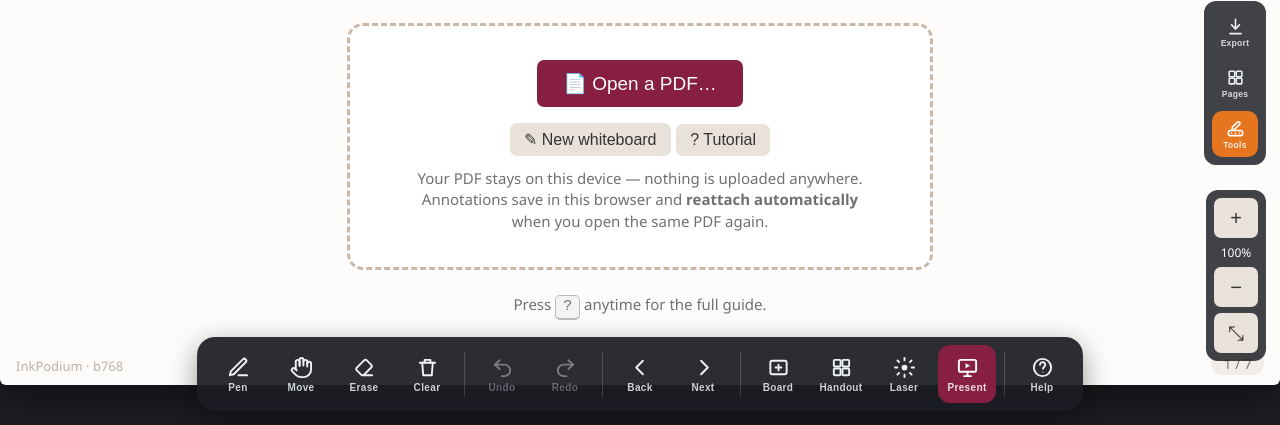
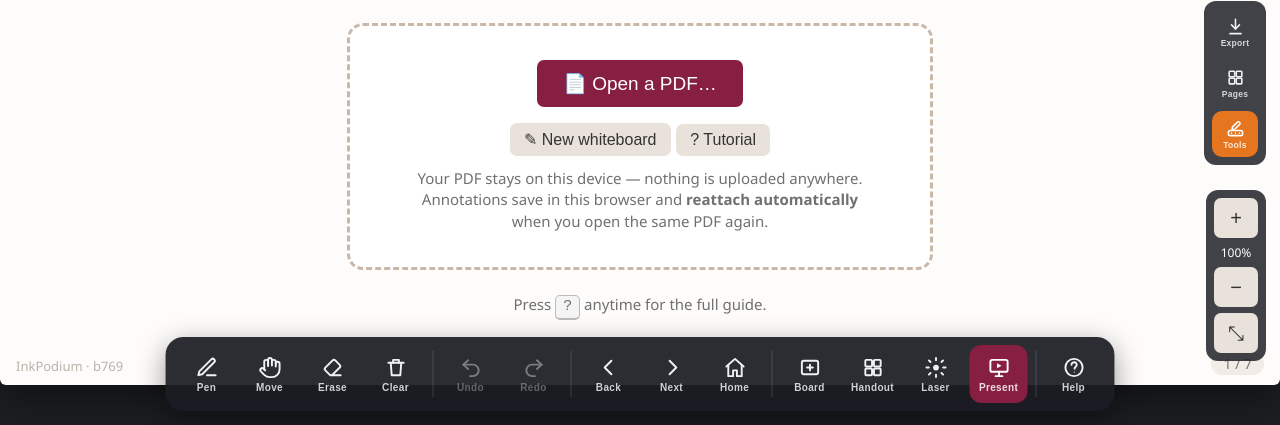
Before and after one commit to RobertHildebrand/inkpodium, a plain HTML site: page index.html in a window 1280 px wide. Shown: the part 375-800 px from the top of the page. Drawn offline with Linux system fonts and the light colour scheme.

Commit message:
b769: mobile polish — proper viewport meta + notch safe areas, Home button in toolbar, tappable brand returns to start

```diff
--- a/index.html
+++ b/index.html
@@ -2,6 +2,7 @@
 <html lang="en">
 <head>
 <meta charset="utf-8">
+<meta name="viewport" content="width=device-width,initial-scale=1,viewport-fit=cover">
 <title>InkPodium — annotate, compose &amp; present PDFs in your browser</title>
 <link rel="icon" type="image/svg+xml" href="favicon.svg">
 <link rel="apple-touch-icon" href="apple-touch-icon.png">
@@ -41,7 +42,7 @@ table.nice th,table.nice td{border-bottom:1px solid #ccc;padding:5px 14px;text-a
 table.nice th{background:#861F41;color:#fff}
 #progress{position:absolute;top:0;left:0;height:5px;background:#E5751F;width:0;z-index:50;transition:width .2s}
 #counter{position:absolute;bottom:10px;right:16px;font-size:14px;color:#757575;cursor:pointer;z-index:50}
-#brand{position:absolute;bottom:10px;left:16px;font-size:13px;color:#b9b2a9;z-index:50}
+#brand{position:absolute;bottom:10px;left:16px;font-size:13px;color:#b9b2a9;z-index:50;cursor:pointer}
 #toc{position:fixed;top:0;left:0;bottom:0;width:360px;background:#26282e;color:#eee;transform:translateX(-100%);transition:.25s;z-index:400;overflow-y:auto;padding:18px}
 #toc.open{transform:none}
 #toc h3{margin:4px 0 10px;color:#E5751F}
@@ -105,7 +106,7 @@ body.handout .frag{opacity:1;transform:none}
 #ink{touch-action:pinch-zoom;-webkit-user-select:none;user-select:none;-webkit-touch-callout:none}
 body.penmode,body.penmode *{-webkit-user-select:none!important;user-select:none!important;-webkit-touch-callout:none!important}
 body.handout #ink{display:none}
-#touchbar{position:fixed;bottom:14px;left:50%;transform:translateX(-50%);z-index:520;display:none;gap:5px;align-items:stretch;background:rgba(28,30,36,.93);padding:8px 12px;border-radius:18px;box-shadow:0 8px 28px rgba(0,0,0,.4)}
+#touchbar{position:fixed;bottom:calc(14px + env(safe-area-inset-bottom,0px));left:50%;transform:translateX(-50%);z-index:520;display:none;gap:5px;align-items:stretch;background:rgba(28,30,36,.93);padding:8px 12px;border-radius:18px;box-shadow:0 8px 28px rgba(0,0,0,.4)}
 #touchbar button{width:58px;height:58px;border:none;border-radius:12px;background:transparent;color:#eef1f5;display:flex;flex-direction:column;align-items:center;justify-content:center;gap:4px;padding:0;cursor:pointer}
 #touchbar button svg{width:23px;height:23px;flex:0 0 auto}
 #touchbar .tblbl{font-size:10px;font-weight:600;letter-spacing:.35px;line-height:1;opacity:.85}
@@ -189,7 +190,7 @@ body.handout .noprint{display:none}
 button:focus-visible,a:focus-visible,input:focus-visible,select:focus-visible,textarea:focus-visible,[tabindex]:focus-visible{outline:3px solid #33658a;outline-offset:2px}
 @media (prefers-reduced-motion:reduce){*,*::before,*::after{animation:none!important;transition:none!important}}
 .kicker{color:#a4520e}
-#zoomctl{position:fixed;right:14px;bottom:64px;z-index:520;display:flex;flex-direction:column;gap:6px;align-items:center;background:rgba(38,40,46,.88);padding:8px;border-radius:12px}
+#zoomctl{position:fixed;right:calc(14px + env(safe-area-inset-right,0px));bottom:64px;z-index:520;display:flex;flex-direction:column;gap:6px;align-items:center;background:rgba(38,40,46,.88);padding:8px;border-radius:12px}
 #zoomctl button{width:44px;height:40px;font-size:20px;padding:0}
 #zPct{color:#fff;font-size:12px;min-height:14px}
 body.handout #zoomctl{display:none}
@@ -203,7 +204,7 @@ body.handout #zoomctl{display:none}
 #tedPrev{display:none;background:rgba(255,255,255,.96);border:1px dashed #999;border-radius:6px;margin-top:4px;padding:6px 10px;min-height:22px;max-width:480px;overflow-x:auto}
 #tedPrev.on{display:block}
 #tedPrev svg{vertical-align:middle}
-#sidectl{position:fixed;right:14px;bottom:260px;z-index:520;display:flex;flex-direction:column;gap:5px;align-items:center;background:rgba(38,40,46,.88);padding:8px;border-radius:12px}
+#sidectl{position:fixed;right:calc(14px + env(safe-area-inset-right,0px));bottom:260px;z-index:520;display:flex;flex-direction:column;gap:5px;align-items:center;background:rgba(38,40,46,.88);padding:8px;border-radius:12px}
 #sidectl button{width:46px;height:46px;border:none;border-radius:10px;background:transparent;color:#eef1f5;display:flex;flex-direction:column;align-items:center;justify-content:center;gap:3px;cursor:pointer;padding:0}
 #sidectl button svg{width:19px;height:19px;flex:0 0 auto}
 #sidectl .sclbl{font-size:8.5px;font-weight:600;letter-spacing:.3px;line-height:1;opacity:.85}
@@ -244,7 +245,7 @@ body.present.idlehide{cursor:none}
 body.present.idlehide #touchbar{opacity:0;pointer-events:none}
 #tbHide{display:none!important}
 body.present #tbHide{display:flex!important}
-#tbTab{position:fixed;bottom:8px;left:50%;transform:translateX(-50%);z-index:521;display:none;background:rgba(28,30,36,.8);color:#fff;border-radius:12px;padding:5px 34px;font-size:17px;cursor:pointer;user-select:none;box-shadow:0 4px 16px rgba(0,0,0,.35)}
+#tbTab{position:fixed;bottom:calc(8px + env(safe-area-inset-bottom,0px));left:50%;transform:translateX(-50%);z-index:521;display:none;background:rgba(28,30,36,.8);color:#fff;border-radius:12px;padding:5px 34px;font-size:17px;cursor:pointer;user-select:none;box-shadow:0 4px 16px rgba(0,0,0,.35)}
 #tbTab:hover{background:rgba(28,30,36,.97)}
 #tut{position:fixed;inset:0;background:rgba(20,22,26,.88);z-index:645;display:none;align-items:flex-start;justify-content:center;overflow:auto;padding:28px 3vw}
 #tut.open{display:flex}
@@ -258,7 +259,7 @@ body.present #tbHide{display:flex!important}
 <body>
 <div id="stage"><div id="deck">
 <div id="progress"></div>
-<div id="brand">InkPodium</div>
+<div id="brand" role="button" tabindex="0" title="Back to the start page">InkPodium</div>
 <div id="counter">1 / 1</div>
 
 <section class="slide cover noprint" data-inkkey="cover">
@@ -566,6 +567,7 @@ addEventListener('keydown',e=>{
   }
 });
 counter.onclick=()=>toc.classList.toggle('open');
+(function(){const b=document.getElementById('brand');if(b){b.onclick=()=>show(0);b.onkeydown=e=>{if(e.key==='Enter'||e.key===' ')show(0);};}})();
 (function(){
   const si=document.getElementById('pdfSearch');
   if(si){let t=null;si.addEventListener('input',()=>{clearTimeout(t);t=setTimeout(()=>runSearch(si.value),400);});}
@@ -805,7 +807,7 @@ function onVV(){
   if(vvRAF)return;
   vvRAF=requestAnimationFrame(()=>{vvRAF=null;sizeInk();pinUI();});
 }
-try{document.getElementById('brand').textContent+=' · b768';}catch(e){}
+try{document.getElementById('brand').textContent+=' · b769';}catch(e){}
 if('serviceWorker' in navigator&&location.protocol==='https:'){try{navigator.serviceWorker.register('sw.js');}catch(e){}}
 sizeInk();pinUI();
 addEventListener('resize',onVV);
@@ -1506,6 +1508,7 @@ function removeInkPrints(){document.querySelectorAll('canvas.inkprint').forEach(
     present:ic('<rect x="3" y="4" width="18" height="12.5" rx="2"/><path d="M10 7.6v5.3l4.6-2.65z" fill="currentColor" stroke="none"/><path d="M12 16.5v3.5M8.5 21h7"/>'),
     help:ic('<circle cx="12" cy="12" r="9"/><path d="M9.4 9.2a2.7 2.7 0 115.2 1c-.7 1.1-2 1.4-2 3"/><circle cx="12.4" cy="16.8" r="0.6" fill="currentColor" stroke="none"/>'),
     hide:ic('<polyline points="6 10 12 16 18 10"/>'),
+    home:ic('<path d="M3 11l9-8 9 8"/><path d="M5 9.5V21h5v-6h4v6h5V9.5"/>'),
     move:ic('<path d="M18 11V6a2 2 0 00-4 0"/><path d="M14 10V4a2 2 0 00-4 0v6"/><path d="M10 10.5V6a2 2 0 00-4 0v8"/><path d="M18 8a2 2 0 114 0v6a8 8 0 01-8 8h-2c-2.8 0-4.5-.86-5.99-2.34l-3.6-3.6a2 2 0 012.83-2.82L7 15"/>')
   };
   const TB=(id,icon,label,title)=>'<button id="'+id+'" title="'+title+'">'+ICO[icon]+'<span class="tblbl">'+label+'</span></button>';
@@ -1514,7 +1517,7 @@ function removeInkPrints(){document.querySelectorAll('canvas.inkprint').forEach(
     '<span class="tbdiv" aria-hidden="true"></span>'+
     TB('tbUndo','undo','Undo','Undo (Ctrl/Cmd+Z)')+TB('tbRedo','redo','Redo','Redo (Ctrl/Cmd+Shift+Z)')+
     '<span class="tbdiv" aria-hidden="true"></span>'+
-    TB('tbPrev','prev','Back','Previous page')+TB('tbNext','next','Next','Next page')+
+    TB('tbPrev','prev','Back','Previous page')+TB('tbNext','next','Next','Next page')+TB('tbHome','home','Home','Back to the start page')+
     '<span class="tbdiv" aria-hidden="true"></span>'+
     TB('tbWb','board','Board','New blank page after this one (W) — press &amp; hold to pick paper')+TB('tbHand','hand','Handout','Handout view (H)')+TB('tbLaser','laser','Laser','Laser pointer (L)')+TB('tbPresent','present','Present','Presentation mode (F)')+
     '<span class="tbdiv" aria-hidden="true"></span>'+
@@ -1524,6 +1527,7 @@ function removeInkPrints(){document.querySelectorAll('canvas.inkprint').forEach(
   if(coarse||tbPref)tb.style.display='flex';
   document.getElementById('tbPen').onclick=togglePen;
   document.getElementById('tbMove').onclick=()=>setTool(toolMode==='hand'?'pen':'hand');
+  document.getElementById('tbHome').onclick=()=>{if(typeof presentOn!=='undefined'&&presentOn)togglePresent();show(0);};
   document.getElementById('tbUndo').onclick=doUndo;
   document.getElementById('tbRedo').onclick=doRedo;
   document.getElementById('tbErase').onclick=cycleEraser;
@@ -2780,7 +2784,7 @@ window.deckAPI={show,next,prev,addPage,refreshSlides,zoomBy,zoomFit,togglePresen
   const smap={pvSlider:'Profit line value',gT:'Objective line value t',sbPA:'Profit of product A',sbPB:'Profit of product B',sbL:'Labor hours available',sbM:'Material available',hpB:'Right-hand side b',stSlider:'Number of terms n',cexSlider:'Value of n',bfSlider:'Number of people n'};
   Object.keys(smap).forEach(id=>{const el=document.getElementById(id);if(el&&!el.getAttribute('aria-label'))el.setAttribute('aria-label',smap[id]);});
   $('button[title]').forEach(b=>{if(!b.getAttribute('aria-label'))b.setAttribute('aria-label',b.getAttribute('title'));});
-  const tmap={tbPen:'Toggle pen',tbErase:'Cycle eraser mode',tbClear:'Clear ink on this page',tbPrev:'Previous page',tbNext:'Next page',tbWb:'New blank page after this one',tbHand:'Handout view',tbHelp:'Keyboard help',pclose:'Close pen toolbar',pclear:'Clear ink on this page',pdfBtn:'Open a PDF file from this device'};
+  const tmap={tbPen:'Toggle pen',tbErase:'Cycle eraser mode',tbClear:'Clear ink on this page',tbPrev:'Previous page',tbNext:'Next page',tbWb:'New blank page after this one',tbHome:'Back to the start page',tbHand:'Handout view',tbHelp:'Keyboard help',pclose:'Close pen toolbar',pclear:'Clear ink on this page',pdfBtn:'Open a PDF file from this device'};
   Object.keys(tmap).forEach(id=>{const el=document.getElementById(id);if(el&&!el.getAttribute('aria-label'))el.setAttribute('aria-label',tmap[id]);});
   $('#pentools .pcol').forEach(b=>{if(!b.getAttribute('aria-label'))b.setAttribute('aria-label',b.dataset.c==='HL'?'Highlighter':'Pen color '+b.dataset.c);});
   ['quizFb','trainFb','cpFb','ipOut','hpOut','gStatus','sbOut','cexStatus','mxOut','bcOut','ttOut','fb','vout','pvMsg','bfVerdict','hullOut','pbOut','epOut','cvxOut'].forEach(id=>{
```
